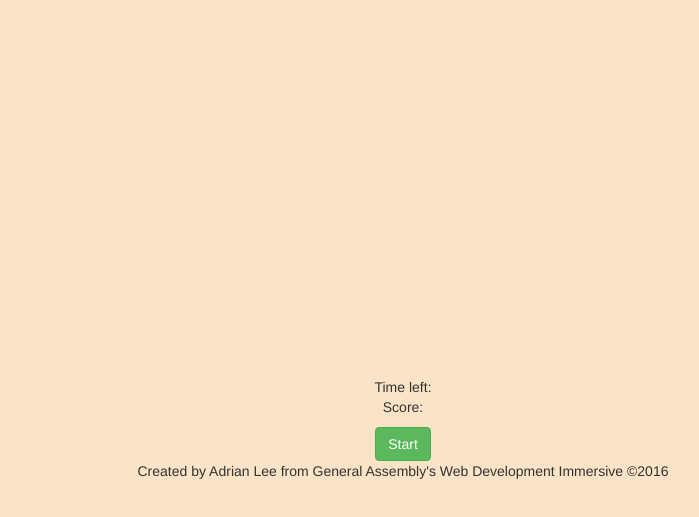
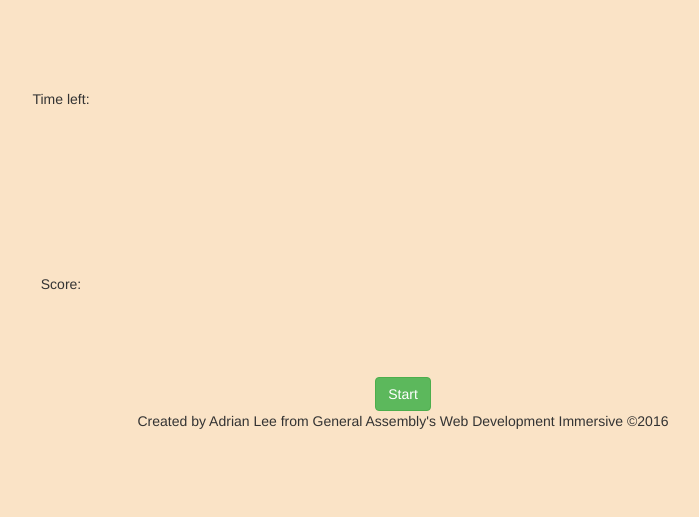
Before and after one commit to leeadrian841/ColorCraze, a plain HTML site: page index.html in a window 1280 px wide. Shown: the part 109-626 px from the top of the page, without its empty margins (237-936 px from the left). Drawn offline with nearby package versions, Linux system fonts and the light colour scheme.

Commit message:
edited css

```diff
--- a/css/style.css
+++ b/css/style.css
@@ -2,12 +2,18 @@ body{
   background-color: #FAE3C6;
   text-align: center;
 }
+.dynamicPanel{
+  width: 60%;
+  float: right;
+}
+.miscPanel{
+  width: 40%;
+  float: left;
+}
 .wordPanel{
-  display: block;
   height: 120px;
 }
 .colorPanel{
-  display: block;
   width: 250px;
   height: 250px;
   margin: 0 auto;
@@ -17,9 +23,13 @@ body{
   height: 125px;
   float: left;
 }
-.miscPanel{
-  display: block;
-  height: 50px;
+.timer{
+  height: 185px;
+  line-height: 185px;
+}
+.score{
+  height: 185px;
+  line-height: 185px;
 }
 .box.green{
   background-color: #9AF20C;
--- a/index.html
+++ b/index.html
@@ -13,11 +13,15 @@
     <h1>Welcome to Color Craze!</h1>
     <h3>Click the "color" of the word as fast as possible!</h3>
   </div>
-  <div class="wordPanel"></div>
-  <div class="colorPanel"></div>
-  <div class="miscPanel">
-    <div class="timer">Time left: </div>
-    <div class="score">Score: </div>
+  <div class="container">
+    <div class="dynamicPanel">
+      <div class="wordPanel"></div>
+      <div class="colorPanel"></div>
+    </div>
+    <div class="miscPanel">
+      <div class="timer">Time left: </div>
+      <div class="score">Score: </div>
+    </div>
   </div>
   <div class="buttonPanel">
     <button type="button" class="btn btn-success btn-large start">Start</button>
```
